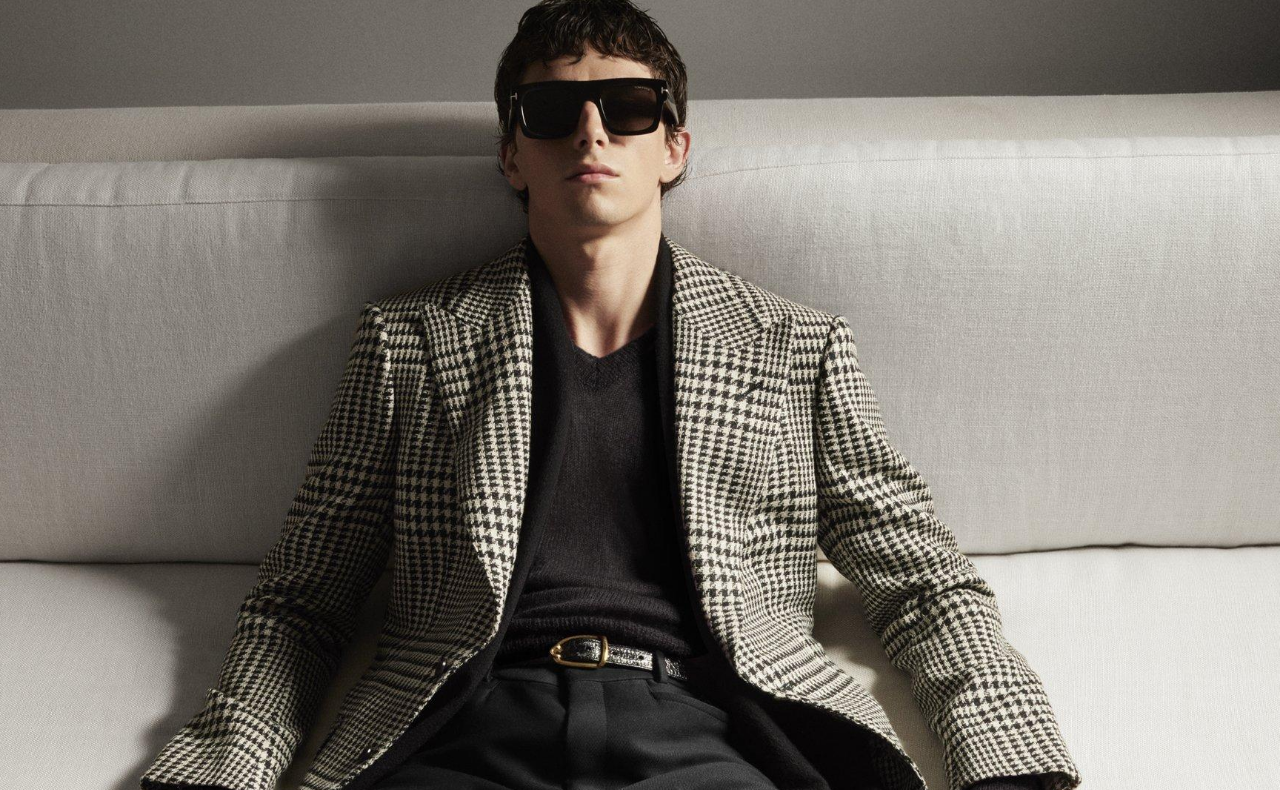
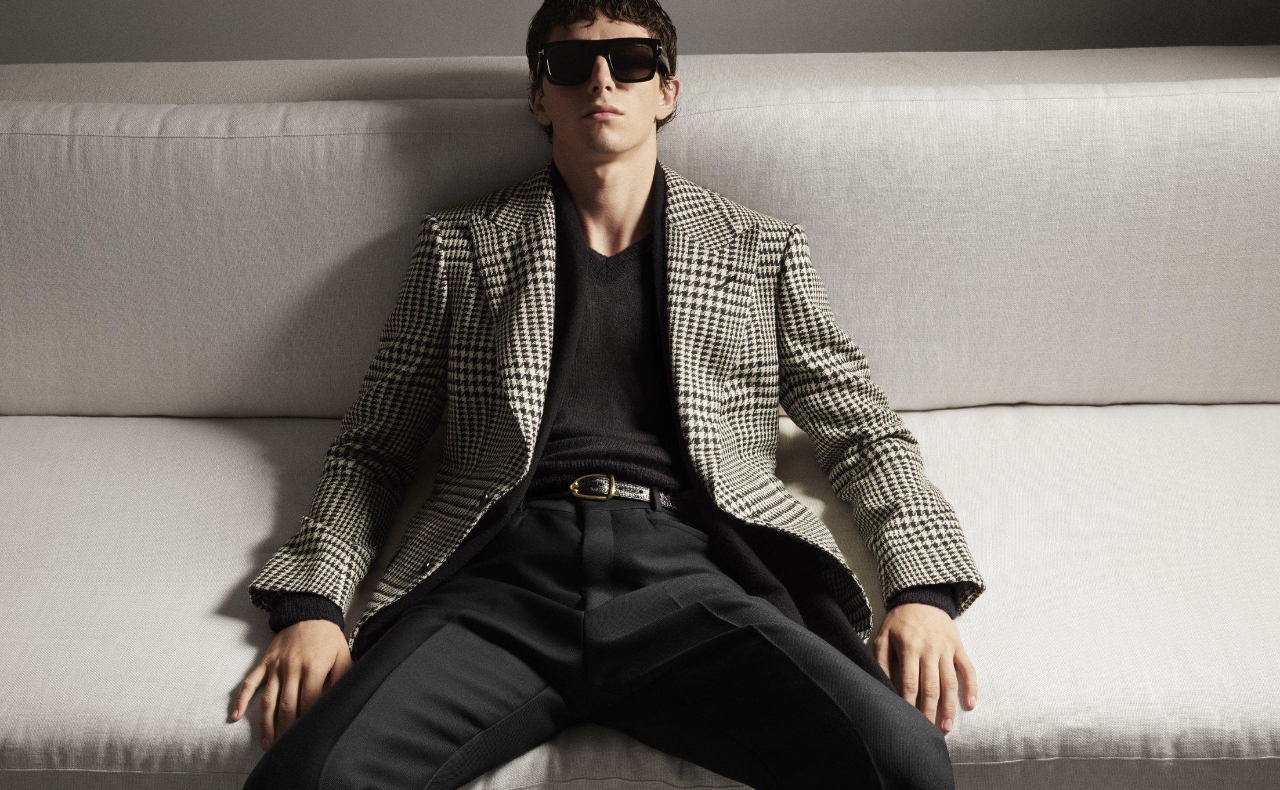
Before and after one commit to yjoh056/git_project3, a plain HTML site: page index.html in a window 1280 px wide. Shown: the part 267-1057 px from the top of the page. Drawn offline with nearby package versions, Linux system fonts and the light colour scheme; files that its build step writes are made by us from their sources; files whose address does not match are found by name.

Commit message:
이미지사이즈수정

```diff
--- a/scss/layout/_main.scss
+++ b/scss/layout/_main.scss
@@ -125,7 +125,7 @@ main {
 .hero {
     position: relative;
     width: 100vw;
-    max-height: 1200px;
+    max-height: 940px;
     height: 100vw;
     background: url("#{$url-image}/092923_Desktop_A_5.jpeg") center center/cover;
 
```
